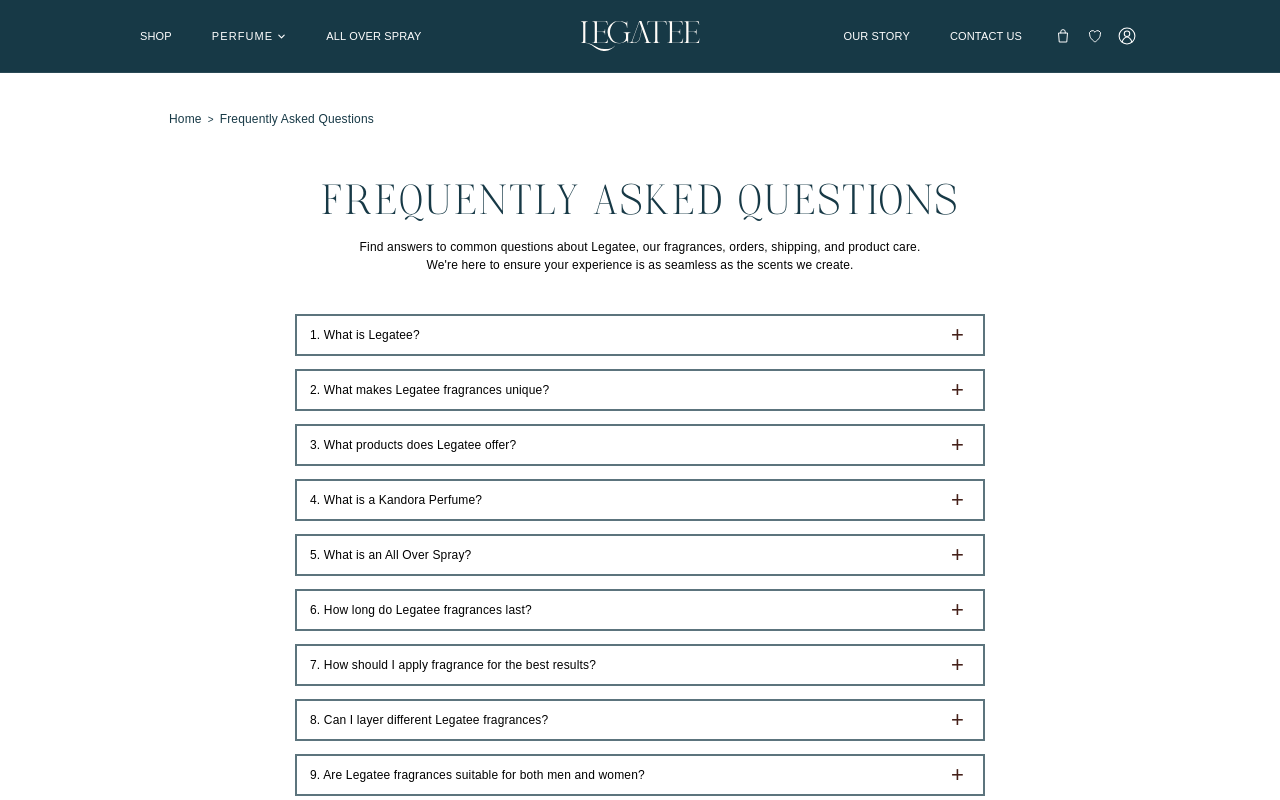
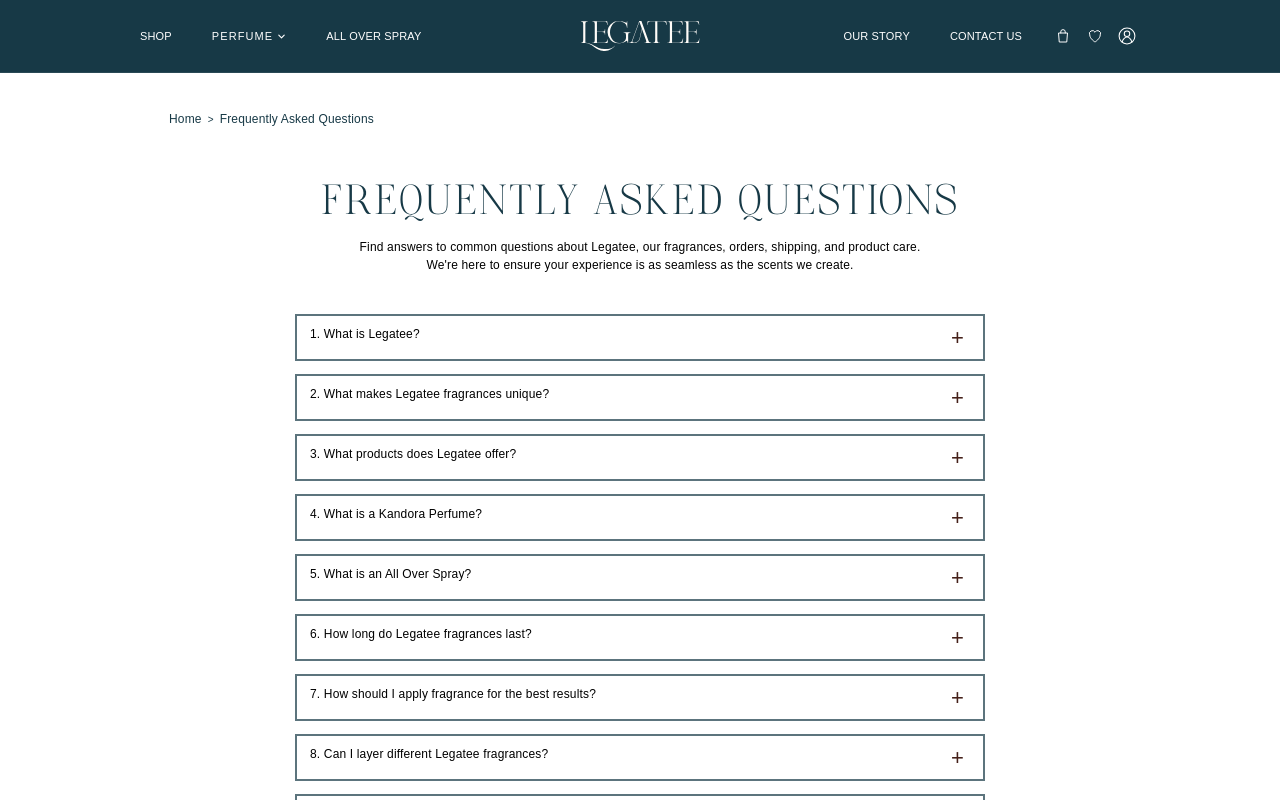
Before and after one commit to Harisshabbir76/legatee, a Next.js app in the folder frontend/: page /faq in a window 1280 px wide. Shown: the top 800 px of the page. Built offline with nearby package versions, Linux system fonts and the light colour scheme; no server answers; a web font is replaced by a local one.

Commit message:
minor changes

```diff
--- a/frontend/app/styles/Faq.module.css
+++ b/frontend/app/styles/Faq.module.css
@@ -81,7 +81,7 @@
   display: flex;
   width: 100%;
   min-height: 37px;
-  align-items: center;
+  align-items: flex-start;
   justify-content: space-between;
   border: 2px solid rgba(23,57,70,0.7);
   background: #ffffff;
@@ -90,8 +90,8 @@
   font-family: var(--font-body);
   font-size: 12px;
   font-weight: 400;
-  line-height: 1.2;
-  padding: 8px 19px 8px 13px;
+  line-height: 1.4;
+  padding: 10px 19px 10px 13px;
   text-align: left;
 }
 
@@ -120,6 +120,7 @@
   font-weight: 300;
   line-height: 1;
   margin-left: 20px;
+  margin-top: 1px;
 }
 
 .help {
@@ -313,6 +314,7 @@
     padding: 14px 14px 16px 10px;
     border-width: 1.5px;
     border-top: none;
+    margin-top: -2px;
   }
 
   .plus {
@@ -395,6 +397,7 @@
     padding: 12px 12px 14px 10px;
     border-width: 1.5px;
     border-top: none;
+    margin-top: -2px;
   }
 
   .plus {
@@ -473,6 +476,7 @@
     padding: 10px 10px 12px 8px;
     border-width: 1.5px;
     border-top: none;
+    margin-top: -2px;
   }
 
   .plus {
@@ -551,6 +555,7 @@
     padding: 8px 8px 10px 6px;
     border-width: 1px;
     border-top: none;
+    margin-top: -2px;
   }
 
   .plus {
@@ -627,6 +632,7 @@
     padding: 6px 6px 8px 5px;
     border-width: 1px;
     border-top: none;
+    margin-top: -2px;
   }
 
   .plus {
--- a/frontend/app/styles/Mission.module.css
+++ b/frontend/app/styles/Mission.module.css
@@ -15,14 +15,12 @@
 
 .stripesBg {
   position: absolute;
-  width: 70%;
   inset: 0;
   z-index: 0;
-  left: 15%;
 }
 
 .stripesImg {
-  object-fit: cover;
+  object-fit: contain;
   object-position: center;
 }
 
```
